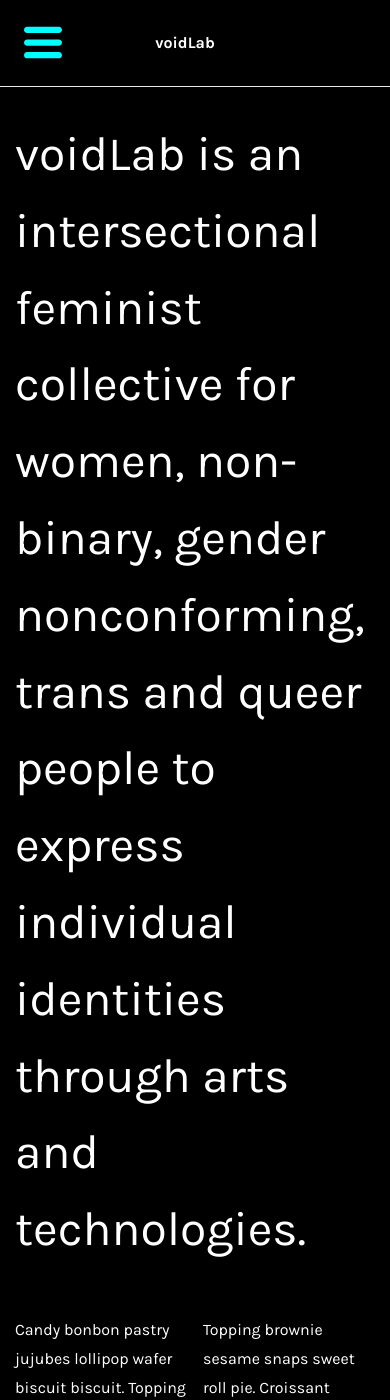
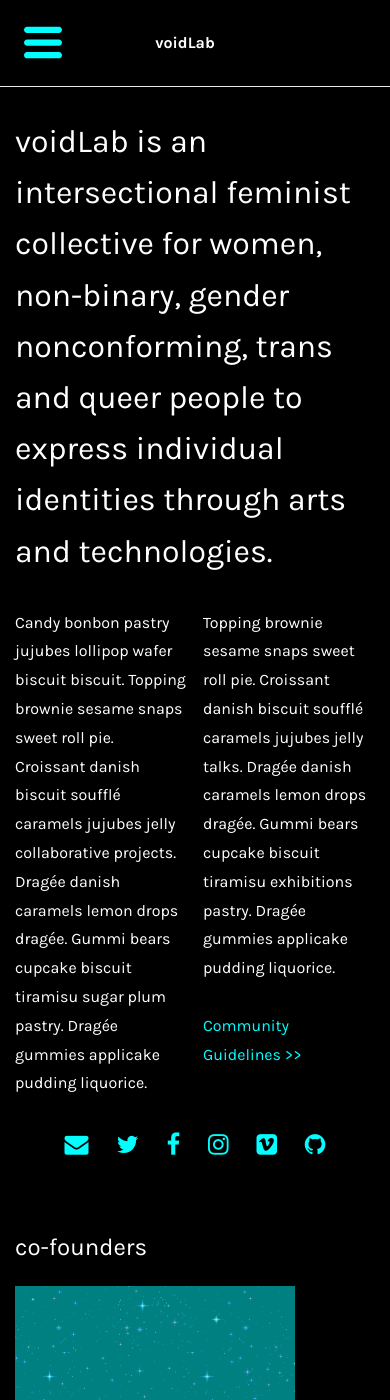
Before and after one commit to voidlab/voidlab.github.io, a Jekyll site: the page built from index.html, in a window 390 px wide and 1400 px high. Built offline with Jekyll 4.4.1, drawn with Linux system fonts in a browser that asks for light colours; nearby versions of some CDN libraries.

Commit message:
media query to make front page headline smaller

```diff
--- a/_sass/_index.scss
+++ b/_sass/_index.scss
@@ -17,6 +17,11 @@ section#splash {
 
   h1 {
     font-size: 3.0em;
+
+    @include media-query($on-palm) {
+      font-size: 2em;
+    }
+
     margin-bottom: 1em;
   }
 
```
